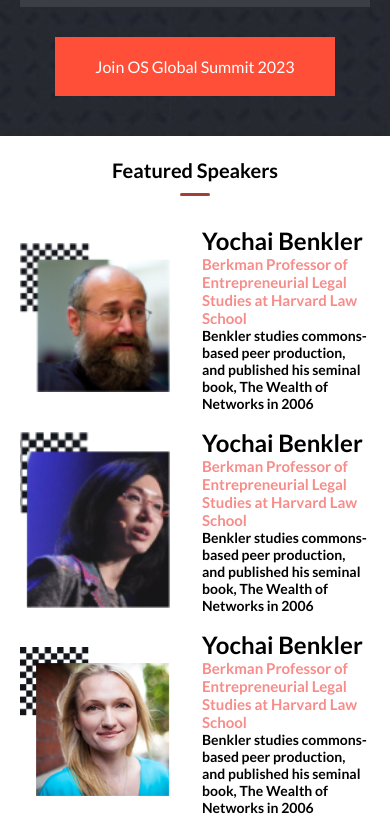
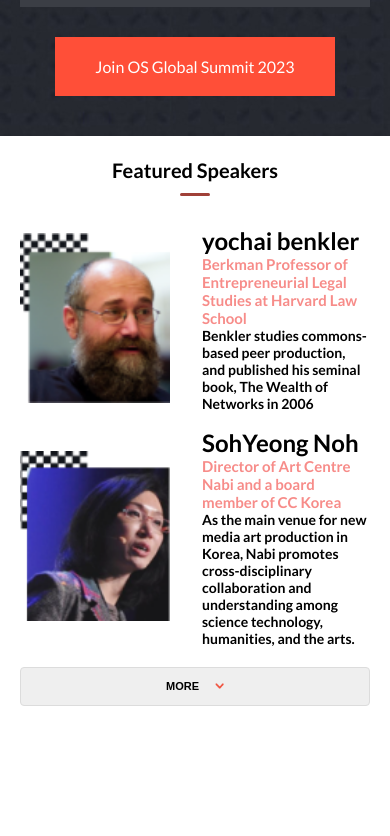
Before and after one commit to Akorede3133/oscafest-conference, a website: page index.html in a window 390 px wide. Shown: the part 1283-2119 px from the top of the page. After the commit the page ends 2009 px from the top, so only its background shows below. Drawn offline with nearby package versions, Linux system fonts and the light colour scheme.

Commit message:
Create featured speakers dynamically(JS)

```diff
--- a/index.html
+++ b/index.html
@@ -136,7 +136,7 @@
 			<!-- FEATURED--SPEAKERS--CONTAINER--START -->
 			<div class="featured--speakers--container">
 				<!-- FEATURED--SPEAKERS--CARD--START -->
-				<article class="featured--speakers-card">
+				<!-- <article class="featured--speakers-card">
 					<div class="speakers--img">
 						<img src="images/speaker_1.png" alt="">
 					</div>
@@ -145,36 +145,17 @@
 						<h5>Berkman Professor of Entrepreneurial Legal Studies at Harvard Law School</h5>
 						<p>Benkler studies commons-based peer production, and published his seminal book, The Wealth of Networks in 2006</p>
 					</div>
-				</article>
-				<!-- FEATURED--SPEAKERS--CARD--END -->
-				<!-- FEATURED--SPEAKERS--CARD--START -->
-				<article class="featured--speakers-card">
-					<div class="speakers--img">
-						<img src="images/speaker_2.png" alt="">
-					</div>
-					<div class="speaker--description">
-						<h4>Yochai Benkler</h4>
-						<h5>Berkman Professor of Entrepreneurial Legal Studies at Harvard Law School</h5>
-						<p>Benkler studies commons-based peer production, and published his seminal book, The Wealth of Networks in 2006</p>
-					</div>
-				</article>
-				<!-- FEATURED--SPEAKERS--CARD--END -->
-				<!-- FEATURED--SPEAKERS--CARD--START -->
-				<article class="featured--speakers-card">
-					<div class="speakers--img">
-						<img src="images/speaker_3.png" alt="">
-					</div>
-					<div class="speaker--description">
-						<h4>Yochai Benkler</h4>
-						<h5>Berkman Professor of Entrepreneurial Legal Studies at Harvard Law School</h5>
-						<p>Benkler studies commons-based peer production, and published his seminal book, The Wealth of Networks in 2006</p>
-					</div>
-				</article>
+				</article> -->
 				<!-- FEATURED--SPEAKERS--CARD--END -->
 			</div>
+			<button class="see--more-btn">
+				<p>more</p>
+				<img src="images/arrow_down.png" alt="">
+			</button>
 			<!-- FEATURED--SPEAKERS--CONTAINER--END -->
 		</section>
 		<!-- FEATURED--SPEAKER--END-->
 	</main>
+	<script src="index.js"></script>
 </body>
 </html>
--- /dev/null
+++ b/index.js
@@ -0,0 +1,77 @@
+const speakersContainer = document.querySelector('.featured--speakers--container');
+const seeMoreBtn = document.querySelector('.see--more-btn');
+const seeMoreBtnPara = document.querySelector('.see--more-btn p');
+let seeMore = false;
+let speakerToBeDisplayed = [];
+const checkForWindowsWidth = () => window.innerWidth < 768;
+const createSpeakerElements = () => {
+  speakersContainer.innerHTML = '';
+  const speakerElement = speakerToBeDisplayed.map((speaker) => {
+    const card = `<article class="featured--speakers-card">
+            <div class="speakers--img">
+                <img src=images/${speaker.image} alt="">
+            </div>
+            <div class="speaker--description">
+                <h4>${speaker.name}</h4>
+                <h5>${speaker.job}</h5>
+                <p>${speaker.desc}</p>
+            </div>
+        </article>`;
+    return card;
+  }).join('');
+  speakersContainer.insertAdjacentHTML('beforeend', speakerElement);
+};
+const speakersDetails = [
+  {
+    name: 'yochai benkler',
+    job: 'Berkman Professor of Entrepreneurial Legal Studies at Harvard Law School',
+    desc: 'Benkler studies commons-based peer production, and published his seminal book, The Wealth of Networks in 2006',
+    image: 'speaker_1.png',
+  },
+  {
+    name: 'SohYeong Noh',
+    job: 'Director of Art Centre Nabi and a board member of CC Korea',
+    desc: 'As the main venue for new media art production in Korea, Nabi promotes cross-disciplinary collaboration and understanding among science technology, humanities, and the arts.',
+    image: 'speaker_2.png',
+  },
+  {
+    name: 'Lila tretikov',
+    job: 'Executive Director of the Wikimedia Foundation',
+    desc: 'Lila Tretikov is the Executive of the Wikimedia Foundation, the nonprofit organization that operates Wikipedia. Wikipedia is freely available in 290 languag-es and used by nearly half a billion people around the world every month.',
+    image: 'speaker_3.png',
+  },
+  {
+    name: 'Kilnam Chon',
+    job: 'British disability activist',
+    desc: 'Kilnam Chon helped bring the internet to Asia and is an outspoken advocate for the open web and digital com-mons. In 2012. he was inducted into the inaugural class of the Internet Society’s (ISOC) Internet Hall of Fame',
+    image: 'speaker_4.png',
+  },
+  {
+    name: 'Julia Leda',
+    job: 'President of Young Pirates of Europe',
+    desc: 'European ingetration, political democracy and participation of youth through online as her major condern, Reda’s report outlining potential changes to EU copyright law was approved by the Parliament in July',
+    image: 'speaker_5.png',
+  },
+  {
+    name: 'Ryan Merkley',
+    job: 'CEO of Creativve Commons, ex COO of the Mozilla Foundation',
+    desc: 'Ryan had been leading open-source projects at the Mozilla Foundation such as the open-source move-ment',
+    image: 'speaker_6.png',
+  },
+];
+
+window.addEventListener('resize', () => {
+  speakerToBeDisplayed = checkForWindowsWidth() ? speakersDetails.slice(0, 2) : speakersDetails;
+  createSpeakerElements();
+});
+
+seeMoreBtn.addEventListener('click', () => {
+  seeMore = !seeMore;
+  speakerToBeDisplayed = seeMore ? speakersDetails : speakersDetails.slice(0, 2);
+  seeMoreBtnPara.textContent = seeMore ? 'less' : 'more';
+  createSpeakerElements();
+});
+window.addEventListener('DOMContentLoaded', () => {
+  speakerToBeDisplayed = checkForWindowsWidth() ? speakersDetails.slice(0, 2) : speakersDetails;
+  createSpeakerElements();
+});
--- a/styles.css
+++ b/styles.css
@@ -270,7 +270,7 @@
 }
 .speakers--img img {
   width: 150px;
-  height: auto;
+  height: 170px;
   object-fit: cover;
 }
 .speaker--description h4 {
@@ -287,6 +287,29 @@
   color: #000;
   font-size: 0.875rem;
   font-weight: 700;
+}
+.see--more-btn {
+  display: flex;
+  width: 100%;
+  margin-top: 20px;
+  padding: 0.75rem 0rem 0.8125rem 0rem;
+  justify-content: center;
+  align-items: center;
+  gap: 1rem;
+  border-radius: 4px;
+  border: 1px solid #dcdcdc;
+  cursor: pointer;
+  transition: all 0.5s linear;
+}
+.see--more-btn:hover {
+  box-shadow: 2px 2px 4px 0 rgba(0, 0, 0, 0.25);
+  transform: scale(0.9);
+}
+.see--more-btn p {
+  color: #000;
+  font-size: 0.6875rem;
+  font-weight: 700;
+  text-transform: uppercase;
 }
 @media (min-width: 768px) {
   .header--nav--container {
@@ -385,7 +408,14 @@
     width: 300px;
   }
   .featured--speakers--container {
+    width: 80%;
+    margin-left: auto;
+    margin-right: auto;
     display: grid;
+    gap: 2rem;
     grid-template-columns: repeat(2, 1fr);
   }
+  .see--more-btn {
+    display: none;
+  }
 }
```
Also changed, not shown: images/arrow_down.png (added).
